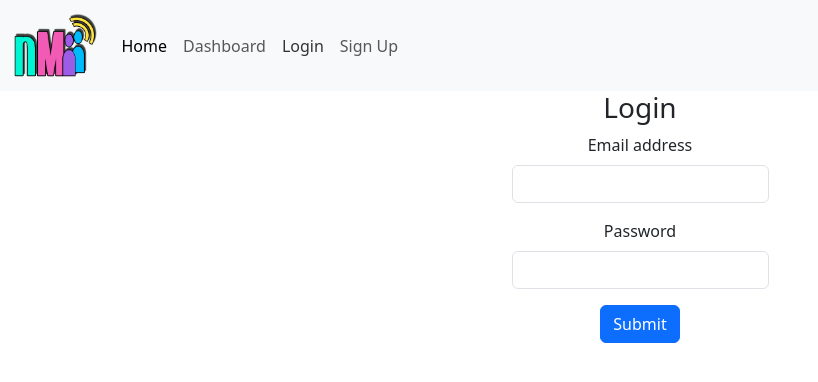
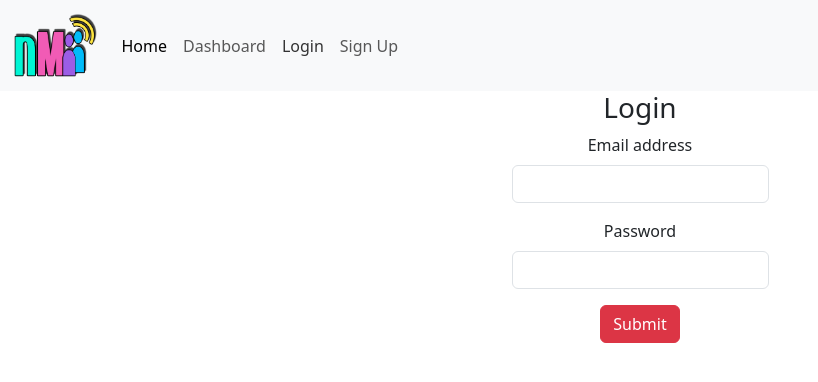
Before and after one commit to React-Rangers/Netminder-Frontend, a React (Create React App) app: page / in a window 1280 px wide. Both pictures are taken after a click on the link "Login". Shown: the top 382 px of the page, without its empty margins (0-818 px from the left). Built offline with nearby package versions, Linux system fonts and the light colour scheme.

Commit message:
updated button css

```diff
--- a/src/pages/LoginForm.jsx
+++ b/src/pages/LoginForm.jsx
@@ -52,7 +52,7 @@ const LoginForm = () => {
                         onChange={(event) => setPassword(event.target.value)}
                     />
                 </div>
-                <button type='submit' className='btn btn-primary' onClick={loginHandler}>Submit</button>
+                <button type='submit' className='btn btn-danger' onClick={loginHandler}>Submit</button>
                 {error && (
                     <div>
                         Something went wrong... 😭
--- a/src/pages/SignUpForm.jsx
+++ b/src/pages/SignUpForm.jsx
@@ -61,7 +61,7 @@ const SignUpForm = () => {
                         onChange={(event) => setPassword(event.target.value)}
                     />
                 </div>
-                <button type='submit' className='btn btn-primary' onClick={signUpSubmitHandler}>Submit</button>
+                <button type='submit' className='btn btn-danger' onClick={signUpSubmitHandler}>Submit</button>
                 {error && (
                     <div>
                         Something went wrong... 😭
```
